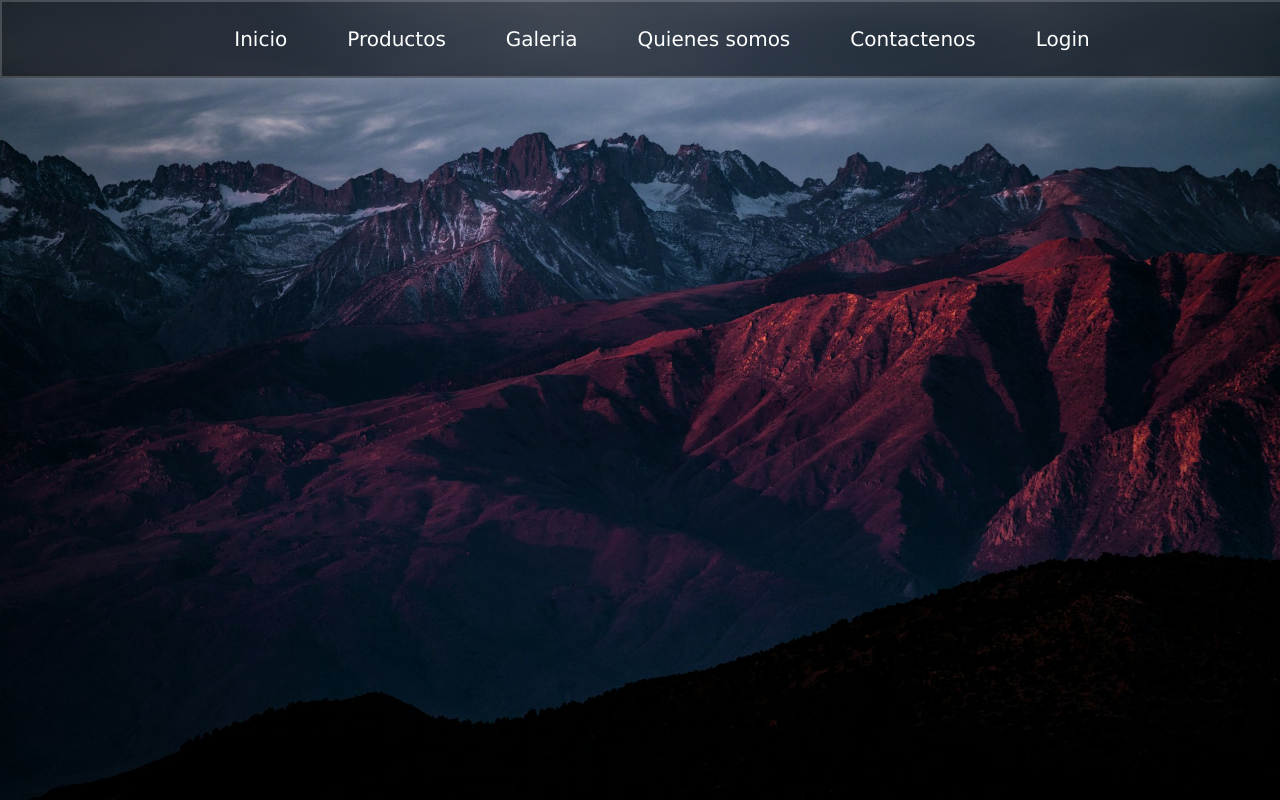
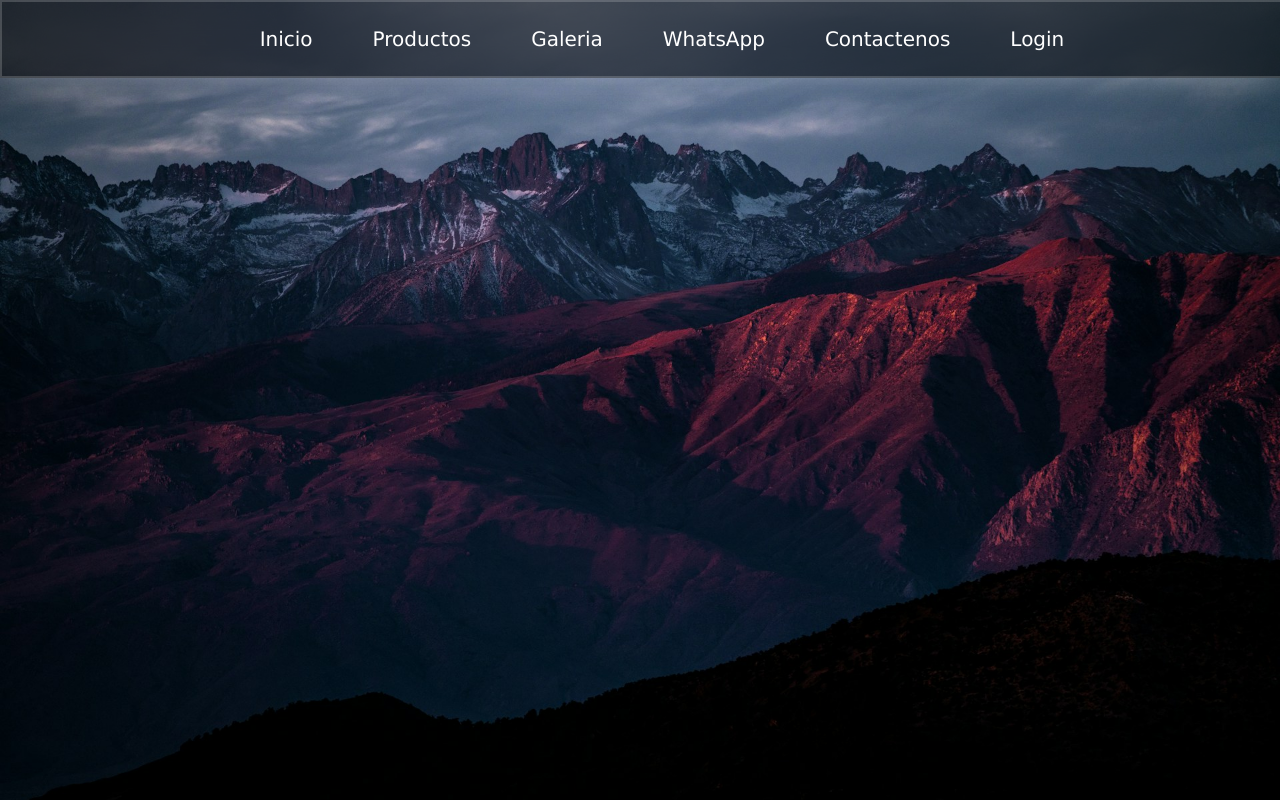
Before and after one commit to DEIVID323/PAGINA_VISUAL, a plain HTML site: page index.html in a window 1280 px wide. Drawn offline with Linux system fonts and the light colour scheme.

Commit message:
Auto commit

```diff
--- a/index.html
+++ b/index.html
@@ -13,7 +13,7 @@
                 <li><a href="#">Inicio</a></li>
                 <li><a href="productos.html">Productos</a></li>
                 <li><a href="#">Galeria</a></li>
-                <li><a href="https://wa.me/573025269668">Quienes somos</a></li>
+                <li><a href="https://wa.me/573025269668">WhatsApp</a></li>
 
                 <li><a href="redes_sociales.html">Contactenos</a></li>
                 <li><a href="login3.html">Login</a></li>
```
